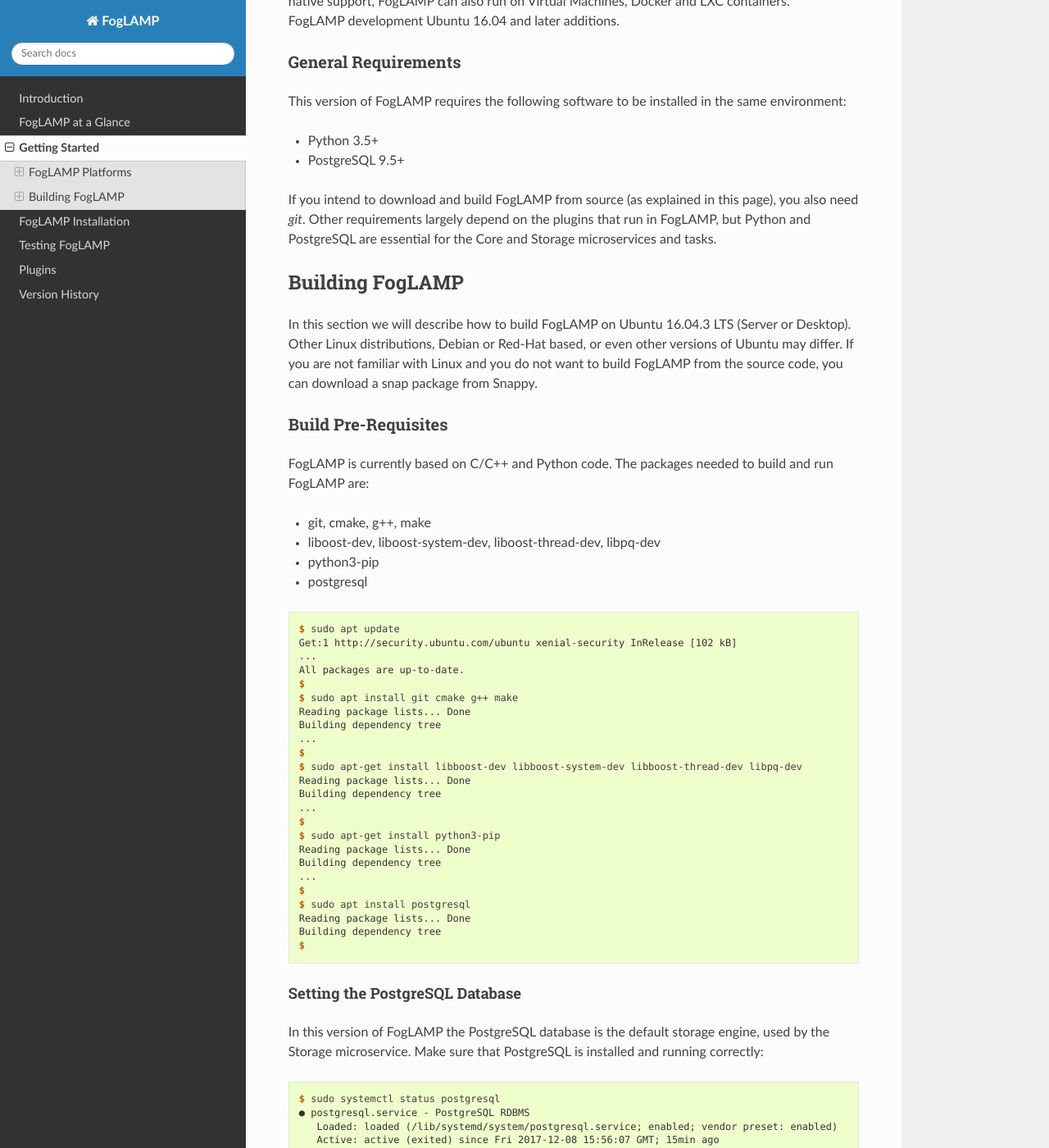
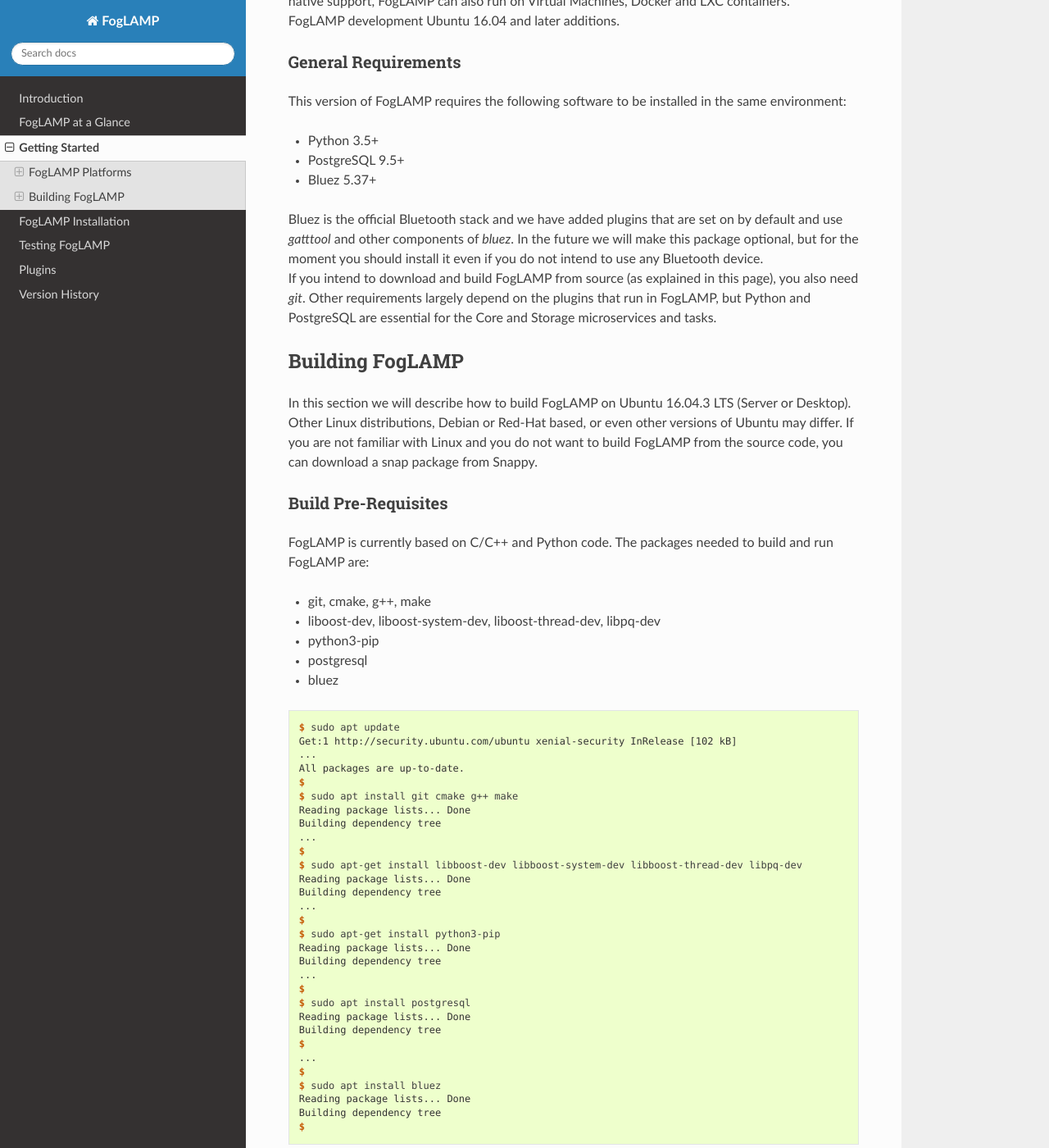
Before and after one commit to fledge-iot/fledge, a Sphinx documentation site: the page built from docs/03_getting_started.rst, in a window 1280 px wide and 1400 px high, scrolled down 394 px. Shown: the whole window at 82% size. Built offline with Sphinx 7.4.7 and the Read the Docs theme 2.0.0, drawn with Linux system fonts in a browser that asks for light colours.

Commit message:
Adding references to bluez and gatttool in the doc

```diff
--- a/README.rst
+++ b/README.rst
@@ -51,6 +51,7 @@ FogLAMP is currently based on C/C++ and Python code. The packages needed to buil
 - *python3-pip*
 - *python-dbus*
 - *postgresql*
+- *bluez*
 
 On Ubuntu-based Linux distributions the packages can be installed with *apt-get*:
 ::
@@ -60,6 +61,7 @@ On Ubuntu-based Linux distributions the packages can be installed with *apt-get*
    apt-get install python3-pip
    apt-get install python-dbus
    apt-get install postgresql
+   apt-get install bluez
 
 You may need to use *sudo* to allow *apt-get* to install packages dependent upon your access rights.
 
--- a/docs/03_getting_started.rst
+++ b/docs/03_getting_started.rst
@@ -42,8 +42,9 @@ This version of FogLAMP requires the following software to be installed in the s
 
 - Python 3.5+
 - PostgreSQL 9.5+
+- Bluez 5.37+
 
-If you intend to download and build FogLAMP from source (as explained in this page), you also need *git*. Other requirements largely depend on the plugins that run in FogLAMP, but Python and PostgreSQL are essential for the Core and Storage microservices and tasks.
+Bluez is the official Bluetooth stack and we have added plugins that are set on by default and use *gatttool* and other components of *bluez*. In the future we will make this package optional, but for the moment you should install it even if you do not intend to use any Bluetooth device. |br| If you intend to download and build FogLAMP from source (as explained in this page), you also need *git*. Other requirements largely depend on the plugins that run in FogLAMP, but Python and PostgreSQL are essential for the Core and Storage microservices and tasks.
 
 
 Building FogLAMP
@@ -60,6 +61,7 @@ FogLAMP is currently based on C/C++ and Python code. The packages needed to buil
 - liboost-dev, liboost-system-dev, liboost-thread-dev, libpq-dev
 - python3-pip
 - postgresql
+- bluez
 
 .. code-block:: console
 
@@ -84,6 +86,12 @@ FogLAMP is currently based on C/C++ and Python code. The packages needed to buil
   ...
   $
   $ sudo apt install postgresql
+  Reading package lists... Done
+  Building dependency tree
+  $
+  ...
+  $
+  $ sudo apt install bluez
   Reading package lists... Done
   Building dependency tree
   $
```
